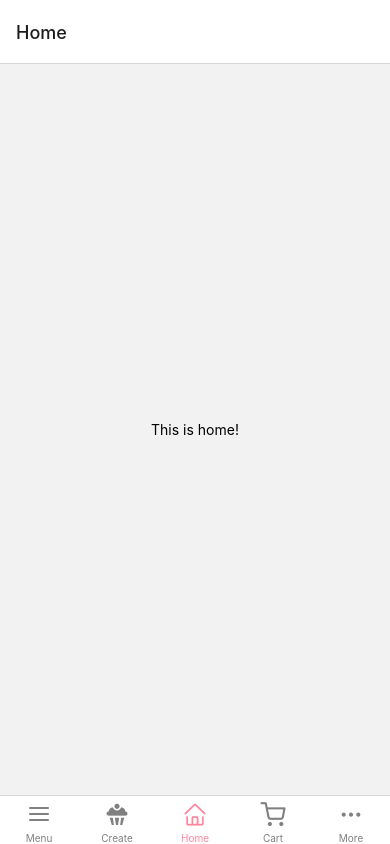
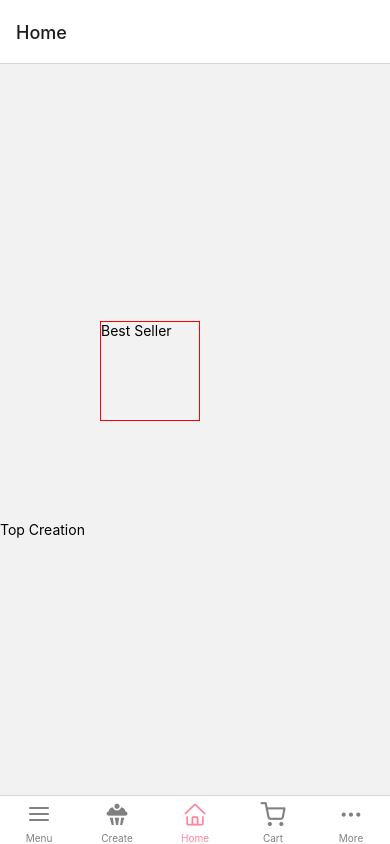
Before and after one commit to lmndang/Dessertale, a React Native app: screen /Home in a window 390 px wide. Built offline with nearby package versions, Linux system fonts and the light colour scheme.

Commit message:
Edit home screen

```diff
--- a/components/HomeScreen.js
+++ b/components/HomeScreen.js
@@ -1,13 +1,38 @@
 import * as React from "react";
-import { Text, View } from "react-native";
-import styles from "./Styles";
+import { Text, View, StyleSheet } from "react-native";
+//import styles from "./Styles";
 
 //Home Screen
 const HomeScreen = () => {
   return (
     <View style={styles.container}>
-      <Text>This is home!</Text>
+      <View style={styles.box}>
+        <Text>Best Seller</Text>
+      </View>
+
+      <View>
+        <Text>Top Creation</Text>
+      </View>
     </View>
   );
 };
+
+
+const styles = StyleSheet.create({
+  container: {
+    flex: 1,
+    justifyContent: "center",
+    alignItems: "left",
+  },
+
+  box:{
+    borderWidth: 1,
+    borderColor: "red",
+    textAlign: "left",
+    height: 100,
+    width: 100,
+    marginBottom: 100,
+    marginLeft: 100
+  }
+});
 export default HomeScreen;
```
